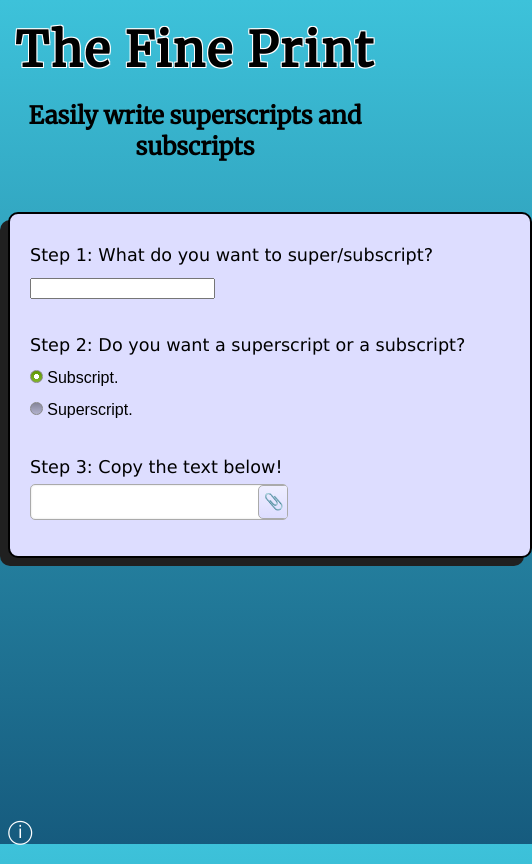
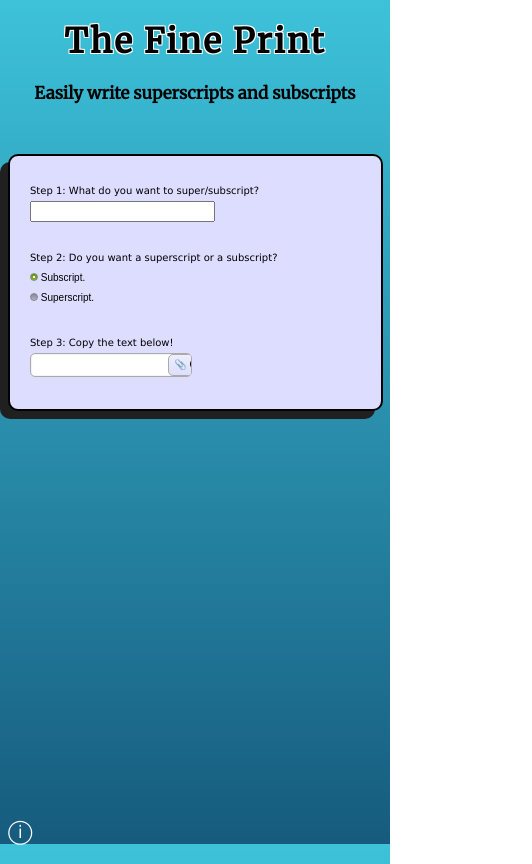
Before and after one commit to tiago-macedo/the-fine-print, a plain HTML site: page index.html in a window 390 px wide. Shown: the whole page, 532 px wide, since content can reach past the window. Drawn offline with nearby package versions, Linux system fonts and the light colour scheme.

Commit message:
Started working on resposive sizing.

```diff
--- a/style.css
+++ b/style.css
@@ -16,7 +16,8 @@ h1, h2 {
 }
 
 h1 {
-	font-size: 300%;
+	font-size: 4vmax;
+	/* font-size: 3em; */
 	letter-spacing: 2px;
 	text-shadow: -1px 1px 0 #fff, 1px 1px 0 #fff, 1px -1px 0 #fff, -1px -1px 0 #fff;
 	margin-top: 20px;
@@ -24,13 +25,14 @@ h1 {
 }
 
 h2 {
+	font-size: 2vmax;
 	margin-top: 0px;
 	margin-bottom: 50px;
 }
 
 main {
-	width: 50%;
-	min-width: 500px;
+	width: 50vmax;
+	max-width: 90vw;
 	margin: auto;
 	border: 2px solid black;
 	border-radius: 10px;
@@ -41,6 +43,19 @@ main {
 	line-height: 2em;
 }
 
+@media screen and (max-width: 414px) {
+	/* screen is 141px wide or less */
+	main {
+		font-size: 10px;
+	}
+}
+@media screen and (max-width: 415) {
+	/* screen is 415px wide or more */
+	main {
+		font-size: 0.02vw;
+	}
+}
+
 .step {
 	margin: 5px 0px;
 	padding: 10px;
@@ -48,7 +63,7 @@ main {
 
 .item {
 	font-family: 'Lucida Sans', 'Lucida Sans Regular', 'Lucida Grande', 'Lucida Sans Unicode', Geneva, Verdana, sans-serif;
-	font-size: 110%;
+	font-size: 1em;
 }
 
 label {
```
